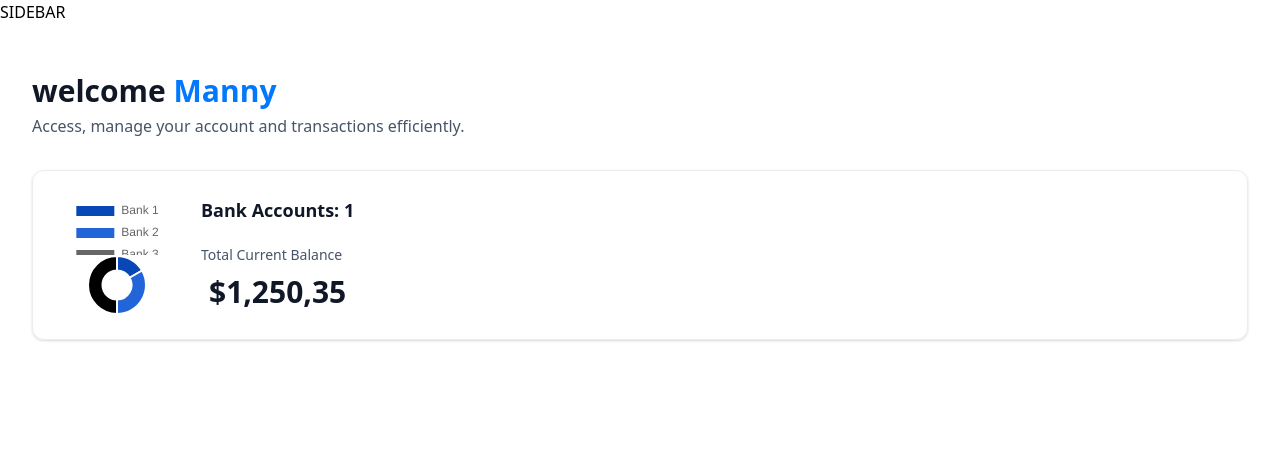
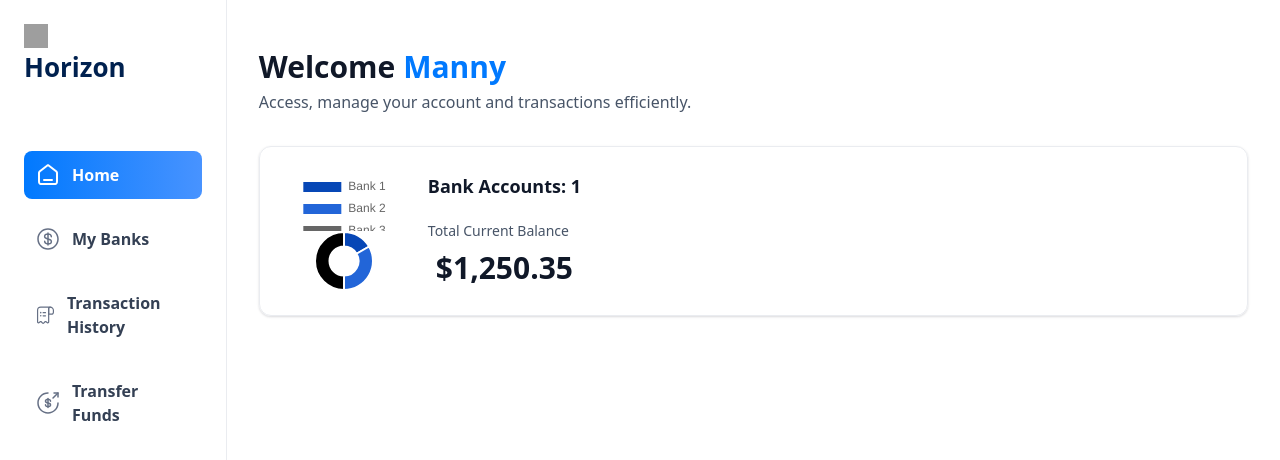
Before and after one commit to mavasquez401/banking-app, a Next.js app: page / in a window 1280 px wide. Shown: the top 460 px of the page. Built offline with nearby package versions, Linux system fonts and the light colour scheme; grey boxes are pictures that could not be loaded.

Commit message:
implemented navbar and sidebar

```diff
--- a/app/(root)/layout.tsx
+++ b/app/(root)/layout.tsx
@@ -1,12 +1,26 @@
+import MobileNav from "@/components/ui/MobileNav";
+import Sidebar from "@/components/ui/Sidebar";
+import Image from "next/image";
+
 export default function RootLayout({
   children,
 }: Readonly<{
   children: React.ReactNode;
 }>) {
+  const loggedIn = { firstName: "Manny", lastName: "JSM" };
   return (
-   <main>
-    SIDEBAR
-    {children}
-   </main>
+    <main className="flex h-screen w-full font-inter">
+      <Sidebar user={loggedIn} />
+
+      <div className="flex size-full flex-col">
+        <div className="root-layout">
+          <Image src="/icons/logo.svg" width={30} height={30} alt="logo" />
+          <div>
+            <MobileNav user={loggedIn} />
+          </div>
+        </div>
+        {children}
+      </div>
+    </main>
   );
 }
--- a/app/(root)/page.tsx
+++ b/app/(root)/page.tsx
@@ -1,4 +1,4 @@
-'use client';
+"use client";
 
 import React from "react";
 import HeaderBox from "@/components/ui/HeaderBox";
@@ -13,7 +13,7 @@ const Home = () => {
         <header className="home-header">
           <HeaderBox
             type="greeting"
-            title="welcome"
+            title="Welcome"
             user={loggedIn?.firstName || "Guest"}
             subtext="Access, manage your account and transactions efficiently."
           />
--- a/components/ui/AnimatedCounter.tsx
+++ b/components/ui/AnimatedCounter.tsx
@@ -1,4 +1,4 @@
-// "use client";
+"use client";
 
 import CountUp from "react-countup";
 
@@ -9,7 +9,7 @@ const AnimatedCounter = ({ amount }: { amount: number }) => {
       <CountUp
         className="w-full"
         decimals={2}
-        decimal=","
+        decimal="."
         prefix="$"
         end={amount}
       />
--- /dev/null
+++ b/components/ui/MobileNav.tsx
@@ -0,0 +1,93 @@
+"use client";
+
+import {
+  Sheet,
+  SheetClose,
+  SheetContent,
+  SheetDescription,
+  SheetHeader,
+  SheetTitle,
+  SheetTrigger,
+} from "@/components/ui/sheet";
+import { sidebarLinks } from "@/constants";
+import { cn } from "@/lib/utils";
+import Image from "next/image";
+import Link from "next/link";
+import { usePathname } from "next/navigation";
+
+const MobileNav = ({ user }: MobileNavProps) => {
+  const pathname = usePathname();
+
+  return (
+    <section className="w-full max-w-[264px]">
+      <Sheet>
+        <SheetTrigger>
+          <Image
+            src="/icons/hamburger.svg"
+            width={30}
+            height={30}
+            alt="menu"
+            className="cursor-pointer"
+          />
+        </SheetTrigger>
+        <SheetContent
+          side="left"
+          className="border-none bg-white"></SheetContent>
+        <Link href="/" className=" cursor-pointer items-center gap-1 px-4">
+          <Image
+            src="/icons//logo.svg"
+            width={34}
+            height={34}
+            alt="Horizon logo"
+          />
+          <h1 className="text-26 font-ibm-plex-serif font-bold text-black-1">
+            Horizon
+          </h1>
+        </Link>
+
+        <div className="mobilenav-sheet">
+          <SheetClose asChild>
+            <nav className="flex h-full flex-col gap-6 pt-16 text-white">
+              {sidebarLinks.map((item) => {
+                const isActive =
+                  pathname === item.route ||
+                  pathname.startsWith(`${item.route}/`);
+                return (
+                  <SheetClose asChild key={item.route}>
+                    <Link
+                      href={item.route}
+                      key={item.label}
+                      className={cn("mobilenav-sheet_close w-full", {
+                        "bg-bank-gradient": isActive,
+                      })}>
+                      <Image
+                        src={item.imgURL}
+                        alt={item.label}
+                        width={20}
+                        height={20}
+                        className={cn({
+                          "brightness-[3] invert-0": isActive,
+                        })}
+                      />
+
+                      <p
+                        className={cn("text-16 font-semibold text-black-2", {
+                          "text-white": isActive,
+                        })}>
+                        {item.label}
+                      </p>
+                    </Link>
+                  </SheetClose>
+                );
+              })}
+              USER
+            </nav>
+          </SheetClose>
+          FOOTER
+        </div>
+      </Sheet>
+    </section>
+  );
+};
+
+export default MobileNav;
--- /dev/null
+++ b/components/ui/Sidebar.tsx
@@ -0,0 +1,54 @@
+"use client";
+
+import Link from "next/link";
+import Image from "next/image";
+import React from "react";
+import { sidebarLinks } from "@/constants";
+import { usePathname } from "next/navigation";
+import { cn } from "@/lib/utils";
+
+const Sidebar = ({ user }: SiderbarProps) => {
+  const pathname = usePathname();
+  return (
+    <section className="sidebar">
+      <nav className="flex flex-col gap-4">
+        <Link href="/" className="mb-12 cursor-pointer items-center gap-2">
+          <Image
+            src="/icons//logo.svg"
+            width={34}
+            height={34}
+            alt="Horizon logo"
+            className="size-[24px] max-xl:size14"
+          />
+          <h1 className="sidebar-logo">Horizon</h1>
+        </Link>
+        {sidebarLinks.map((item) => {
+          const isActive =
+            pathname === item.route || pathname.startsWith(`${item.route}/`);
+          return (
+            <Link
+              href={item.route}
+              key={item.label}
+              className={cn("sidebar-link", { "bg-bank-gradient": isActive })}>
+              <div className="relative size-6">
+                <Image
+                  src={item.imgURL}
+                  alt={item.label}
+                  fill
+                  className={cn({ "brightness-[3] invert-0": isActive })}
+                />
+              </div>
+              <p className={cn("sidebar-label", { "!text-white": isActive })}>
+                {item.label}
+              </p>
+            </Link>
+          );
+        })}
+        USER
+      </nav>
+      FOOTER
+    </section>
+  );
+};
+
+export default Sidebar;
--- /dev/null
+++ b/components/ui/sheet.tsx
@@ -0,0 +1,140 @@
+"use client"
+
+import * as React from "react"
+import * as SheetPrimitive from "@radix-ui/react-dialog"
+import { cva, type VariantProps } from "class-variance-authority"
+import { X } from "lucide-react"
+
+import { cn } from "@/lib/utils"
+
+const Sheet = SheetPrimitive.Root
+
+const SheetTrigger = SheetPrimitive.Trigger
+
+const SheetClose = SheetPrimitive.Close
+
+const SheetPortal = SheetPrimitive.Portal
+
+const SheetOverlay = React.forwardRef<
+  React.ElementRef<typeof SheetPrimitive.Overlay>,
+  React.ComponentPropsWithoutRef<typeof SheetPrimitive.Overlay>
+>(({ className, ...props }, ref) => (
+  <SheetPrimitive.Overlay
+    className={cn(
+      "fixed inset-0 z-50 bg-black/80  data-[state=open]:animate-in data-[state=closed]:animate-out data-[state=closed]:fade-out-0 data-[state=open]:fade-in-0",
+      className
+    )}
+    {...props}
+    ref={ref}
+  />
+))
+SheetOverlay.displayName = SheetPrimitive.Overlay.displayName
+
+const sheetVariants = cva(
+  "fixed z-50 gap-4 bg-background p-6 shadow-lg transition ease-in-out data-[state=open]:animate-in data-[state=closed]:animate-out data-[state=closed]:duration-300 data-[state=open]:duration-500",
+  {
+    variants: {
+      side: {
+        top: "inset-x-0 top-0 border-b data-[state=closed]:slide-out-to-top data-[state=open]:slide-in-from-top",
+        bottom:
+          "inset-x-0 bottom-0 border-t data-[state=closed]:slide-out-to-bottom data-[state=open]:slide-in-from-bottom",
+        left: "inset-y-0 left-0 h-full w-3/4 border-r data-[state=closed]:slide-out-to-left data-[state=open]:slide-in-from-left sm:max-w-sm",
+        right:
+          "inset-y-0 right-0 h-full w-3/4  border-l data-[state=closed]:slide-out-to-right data-[state=open]:slide-in-from-right sm:max-w-sm",
+      },
+    },
+    defaultVariants: {
+      side: "right",
+    },
+  }
+)
+
+interface SheetContentProps
+  extends React.ComponentPropsWithoutRef<typeof SheetPrimitive.Content>,
+    VariantProps<typeof sheetVariants> {}
+
+const SheetContent = React.forwardRef<
+  React.ElementRef<typeof SheetPrimitive.Content>,
+  SheetContentProps
+>(({ side = "right", className, children, ...props }, ref) => (
+  <SheetPortal>
+    <SheetOverlay />
+    <SheetPrimitive.Content
+      ref={ref}
+      className={cn(sheetVariants({ side }), className)}
+      {...props}
+    >
+      {children}
+      <SheetPrimitive.Close className="absolute right-4 top-4 rounded-sm opacity-70 ring-offset-background transition-opacity hover:opacity-100 focus:outline-none focus:ring-2 focus:ring-ring focus:ring-offset-2 disabled:pointer-events-none data-[state=open]:bg-secondary">
+        <X className="h-4 w-4" />
+        <span className="sr-only">Close</span>
+      </SheetPrimitive.Close>
+    </SheetPrimitive.Content>
+  </SheetPortal>
+))
+SheetContent.displayName = SheetPrimitive.Content.displayName
+
+const SheetHeader = ({
+  className,
+  ...props
+}: React.HTMLAttributes<HTMLDivElement>) => (
+  <div
+    className={cn(
+      "flex flex-col space-y-2 text-center sm:text-left",
+      className
+    )}
+    {...props}
+  />
+)
+SheetHeader.displayName = "SheetHeader"
+
+const SheetFooter = ({
+  className,
+  ...props
+}: React.HTMLAttributes<HTMLDivElement>) => (
+  <div
+    className={cn(
+      "flex flex-col-reverse sm:flex-row sm:justify-end sm:space-x-2",
+      className
+    )}
+    {...props}
+  />
+)
+SheetFooter.displayName = "SheetFooter"
+
+const SheetTitle = React.forwardRef<
+  React.ElementRef<typeof SheetPrimitive.Title>,
+  React.ComponentPropsWithoutRef<typeof SheetPrimitive.Title>
+>(({ className, ...props }, ref) => (
+  <SheetPrimitive.Title
+    ref={ref}
+    className={cn("text-lg font-semibold text-foreground", className)}
+    {...props}
+  />
+))
+SheetTitle.displayName = SheetPrimitive.Title.displayName
+
+const SheetDescription = React.forwardRef<
+  React.ElementRef<typeof SheetPrimitive.Description>,
+  React.ComponentPropsWithoutRef<typeof SheetPrimitive.Description>
+>(({ className, ...props }, ref) => (
+  <SheetPrimitive.Description
+    ref={ref}
+    className={cn("text-sm text-muted-foreground", className)}
+    {...props}
+  />
+))
+SheetDescription.displayName = SheetPrimitive.Description.displayName
+
+export {
+  Sheet,
+  SheetPortal,
+  SheetOverlay,
+  SheetTrigger,
+  SheetClose,
+  SheetContent,
+  SheetHeader,
+  SheetFooter,
+  SheetTitle,
+  SheetDescription,
+}
--- a/package.json
+++ b/package.json
@@ -9,6 +9,7 @@
     "lint": "next lint"
   },
   "dependencies": {
+    "@radix-ui/react-dialog": "^1.0.5",
     "@radix-ui/react-slot": "^1.0.2",
     "chart.js": "^4.4.3",
     "class-variance-authority": "^0.7.0",
```
Also changed, not shown: 1 other file (tests, documents, lock files or other folders).
